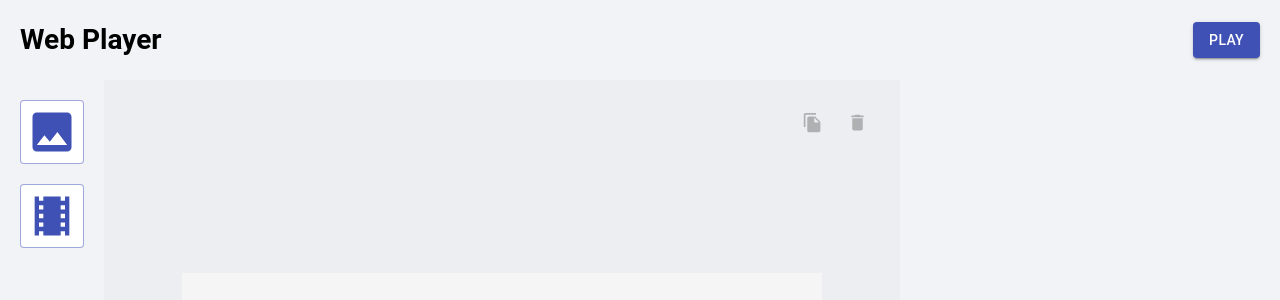
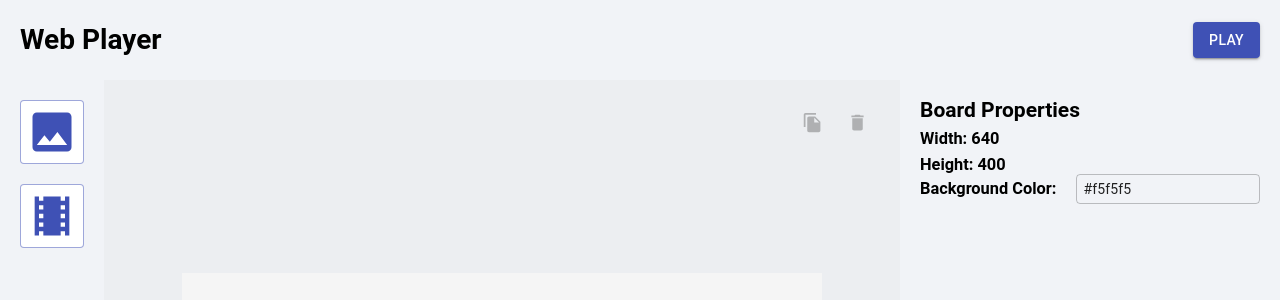
Before and after one commit to MuJungHo/web-signage, a React app: page / in a window 1280 px wide. Shown: the top 300 px of the page. Built offline with nearby package versions, Linux system fonts and the light colour scheme.

Commit message:
畫布設定背景顏色

```diff
--- a/package.json
+++ b/package.json
@@ -67,6 +67,7 @@
     "react": "^16.8.6",
     "react-apexcharts": "^1.3.7",
     "react-app-polyfill": "^1.0.6",
+    "react-color": "^2.19.3",
     "react-cookie": "^4.0.3",
     "react-dev-utils": "^10.2.1",
     "react-dnd": "^11.1.3",
--- a/src/Editor.js
+++ b/src/Editor.js
@@ -31,6 +31,12 @@ export default () => {
     // },
   ])
   const [activeLayerID, setActiveLayerID] = React.useState()
+  const [board, setBoard] = React.useState({
+    width: window.innerWidth / 2,
+    height: window.innerHeight / 2,
+    backgroundColor: '#f5f5f5',
+    backgroundImageId: 0
+  })
   const handleAddLayer = type => {
     setLayers([
       ...layers,
@@ -52,7 +58,9 @@ export default () => {
       height: '100vh',
       backgroundColor: 'rgba(74,91,117,.1)'
     }}>
-      <Header layers={layers} />
+      <Header
+        layers={layers}
+        board={board} />
       <div style={{
         width: '100%',
         display: 'flex',
@@ -69,6 +77,7 @@ export default () => {
           />
           <div style={{ height: '100%', display: 'flex', alignItems: 'center', }}>
             <Board
+              board={board}
               layers={layers}
               setLayers={setLayers}
               activeLayerID={activeLayerID}
@@ -77,6 +86,8 @@ export default () => {
           </div>
         </div>
         <ControlPanel
+          board={board}
+          setBoard={setBoard}
           layers={layers}
           setLayers={setLayers}
           activeLayerID={activeLayerID}
--- a/src/components/Board.js
+++ b/src/components/Board.js
@@ -1,15 +1,15 @@
 import React from 'react'
 import Layer from './Layer'
-export default ({ layers, setLayers, activeLayerID, setActiveLayerID }) => {
-  const board = React.useRef()
+export default ({ layers, setLayers, activeLayerID, setActiveLayerID, board }) => {
+  const boardRef = React.useRef()
   return (
-    <svg xmlns="http://www.w3.org/2000/svg" version="1.1" width={window.innerWidth / 2} height={window.innerHeight / 2}
-      ref={board}
+    <svg xmlns="http://www.w3.org/2000/svg" version="1.1" width={board.width} height={board.height}
+      ref={boardRef}
       style={{ marginTop: 20 }}
     >
       <rect
-        width={window.innerWidth / 2}
-        height={window.innerHeight / 2} x="0" y="0" fill="#f5f5f5"
+        width={board.width}
+        height={board.height} x="0" y="0" fill={board.backgroundColor}
         onClick={() => setActiveLayerID()} />
       {
         layers
@@ -21,7 +21,7 @@ export default ({ layers, setLayers, activeLayerID, setActiveLayerID }) => {
               layer={layer}
               layers={layers}
               setLayers={setLayers}
-              board={board}
+              board={boardRef}
             />)
       }
     </svg>
--- /dev/null
+++ b/src/components/ColorPicker.js
@@ -0,0 +1,36 @@
+import React from 'react'
+import { SketchPicker } from 'react-color'
+import { TextField, Dialog } from '@material-ui/core'
+export default ({ value, onChange, style }) => {
+  const [isDialogOpen, setDialogOpen] = React.useState(false)
+  const handleComplete = e => {
+    onChange(e)
+    setDialogOpen(false)
+  }
+  return (
+    <>
+      <TextField
+        type="text"
+        variant="outlined"
+        value={value}
+        style={{ ...style }}
+        InputProps={{ inputProps: { style: { padding: '.5rem' } } }}
+        onClick={() => setDialogOpen(true)}
+        onChange={onChange}
+        fullWidth
+        InputLabelProps={{
+          shrink: true,
+        }} />
+
+      <Dialog
+        onClose={() => setDialogOpen(false)}
+        open={isDialogOpen}
+      >
+        <SketchPicker
+          color={value}
+          onChangeComplete={handleComplete} />
+      </Dialog>
+    </>
+  )
+
+}
--- a/src/components/ControlPanel.js
+++ b/src/components/ControlPanel.js
@@ -2,6 +2,7 @@ import React from 'react'
 import { TextField, Button } from '@material-ui/core'
 import MediaLibrary from './MediaLibrary'
 import { media } from '../medias'
+import ColorPicker from './ColorPicker'
 const BasicProperties = ({ activeLayer }) => {
   return (
     <>
@@ -126,7 +127,28 @@ const VideoProperties = ({ layers, setLayers, activeLayer }) => {
     </div>
   )
 }
-export default ({ layers, setLayers, activeLayerID }) => {
+const BoardProperties = ({ board, setBoard }) => {
+  const [isDialogOpen, setDialogOpen] = React.useState(false)
+  return (
+    <div>
+      <h2>Board Properties</h2>
+      <h3 style={{ marginTop: 10 }}>{`Width: ${board.width}`}</h3>
+      <h3 style={{ marginTop: 10 }}>{`Height: ${board.height}`}</h3>
+      <div style={{ display: 'flex', alignItems: 'center' }}>
+        <h3 style={{ whiteSpace: 'nowrap' }}>Background Color: </h3>
+        <ColorPicker
+          style={{ marginLeft: 20 }}
+          value={board.backgroundColor}
+          onChange={color => setBoard({
+            ...board,
+            backgroundColor: color.hex
+          })}
+        />
+      </div>
+    </div>
+  )
+}
+export default ({ layers, setLayers, activeLayerID, board, setBoard }) => {
   const activeLayer = layers.find(layer => layer.id === activeLayerID) || {}
   return (
     <div style={{
@@ -136,11 +158,11 @@ export default ({ layers, setLayers, activeLayerID }) => {
       padding: 20
     }}>
       {
-        activeLayer.data && {
+        activeLayer.data ? {
           'image': <ImageProperties activeLayer={activeLayer} layers={layers} setLayers={setLayers} />,
           'video': <VideoProperties activeLayer={activeLayer} layers={layers} setLayers={setLayers} />
         }[activeLayer.data.type]
-
+          : <BoardProperties board={board} setBoard={setBoard}/>
       }
 
     </div>
--- a/src/components/Header.js
+++ b/src/components/Header.js
@@ -3,7 +3,7 @@ import {
   Button,
 } from '@material-ui/core'
 import Player from './Player'
-export default ({ layers }) => {
+export default ({ layers, board }) => {
   const [isDialogOpen, setDialogOpen] = React.useState(false)
   return (
     <div style={{
@@ -16,7 +16,7 @@ export default ({ layers }) => {
       <h1>Web Player</h1>
       <div style={{ flex: 1 }}></div>
       <Button variant="contained" color="primary" onClick={() => setDialogOpen(true)}>Play</Button>
-      <Player isDialogOpen={isDialogOpen} setDialogOpen={setDialogOpen} layers={layers} />
+      <Player isDialogOpen={isDialogOpen} setDialogOpen={setDialogOpen} layers={layers} board={board}/>
     </div>
   )
 }
--- a/src/components/Player.js
+++ b/src/components/Player.js
@@ -41,14 +41,14 @@ const Layer = ({ layer }) => {
     </div>
   )
 }
-export default ({ isDialogOpen, setDialogOpen, layers }) => {
+export default ({ isDialogOpen, setDialogOpen, layers, board }) => {
   return (
     <Dialog
       open={isDialogOpen}
       onClose={() => setDialogOpen(false)}
       fullScreen
     >
-      <div style={{ width: '100%', height: '100%', position: 'relative' }}>
+      <div style={{ width: '100%', height: '100%', position: 'relative', backgroundColor: board.backgroundColor }}>
         {
           layers.map(layer => <Layer key={layer.id} layer={layer} />)
         }
```
Also changed, not shown: 1 other file (tests, documents, lock files or other folders).
